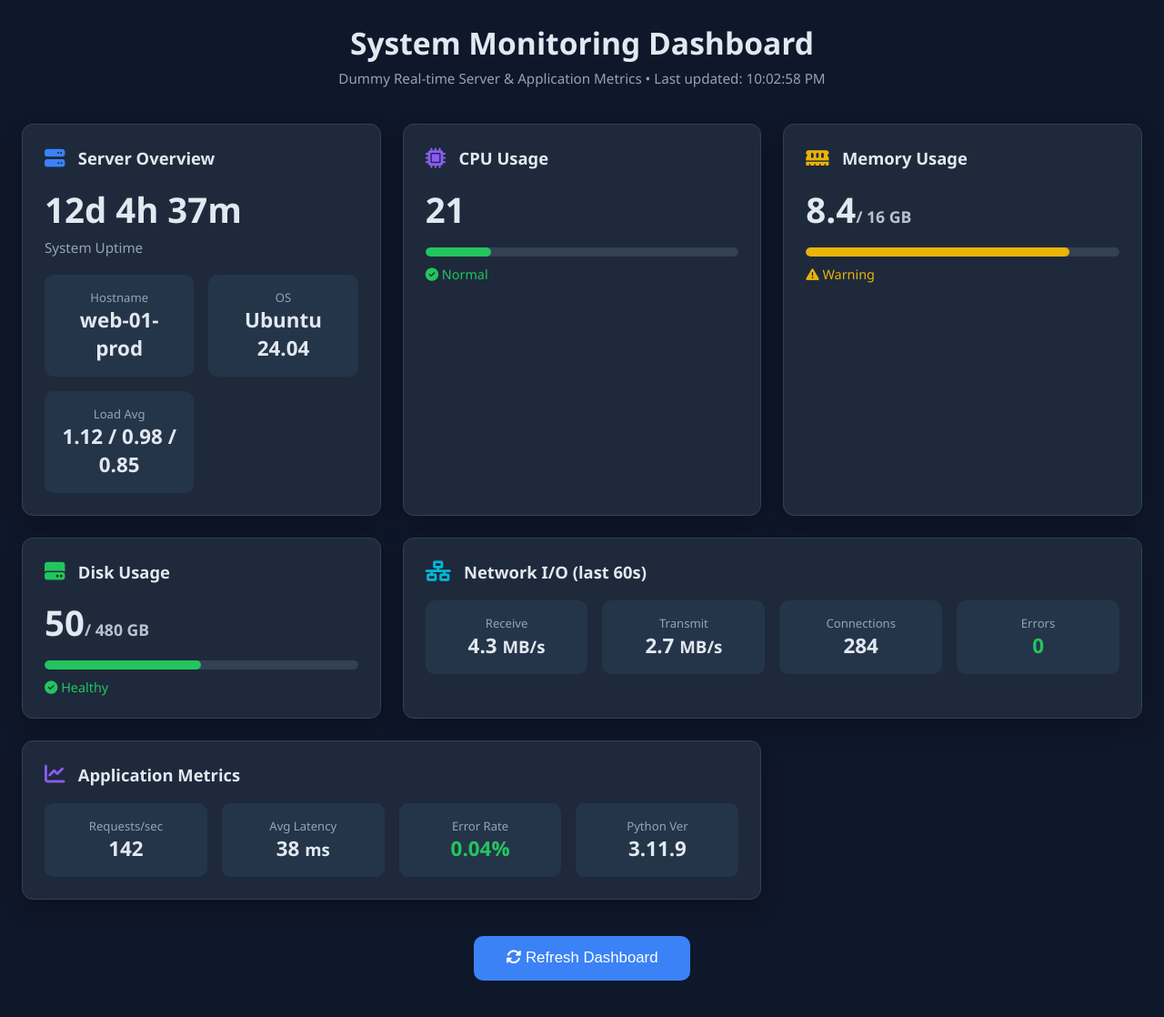
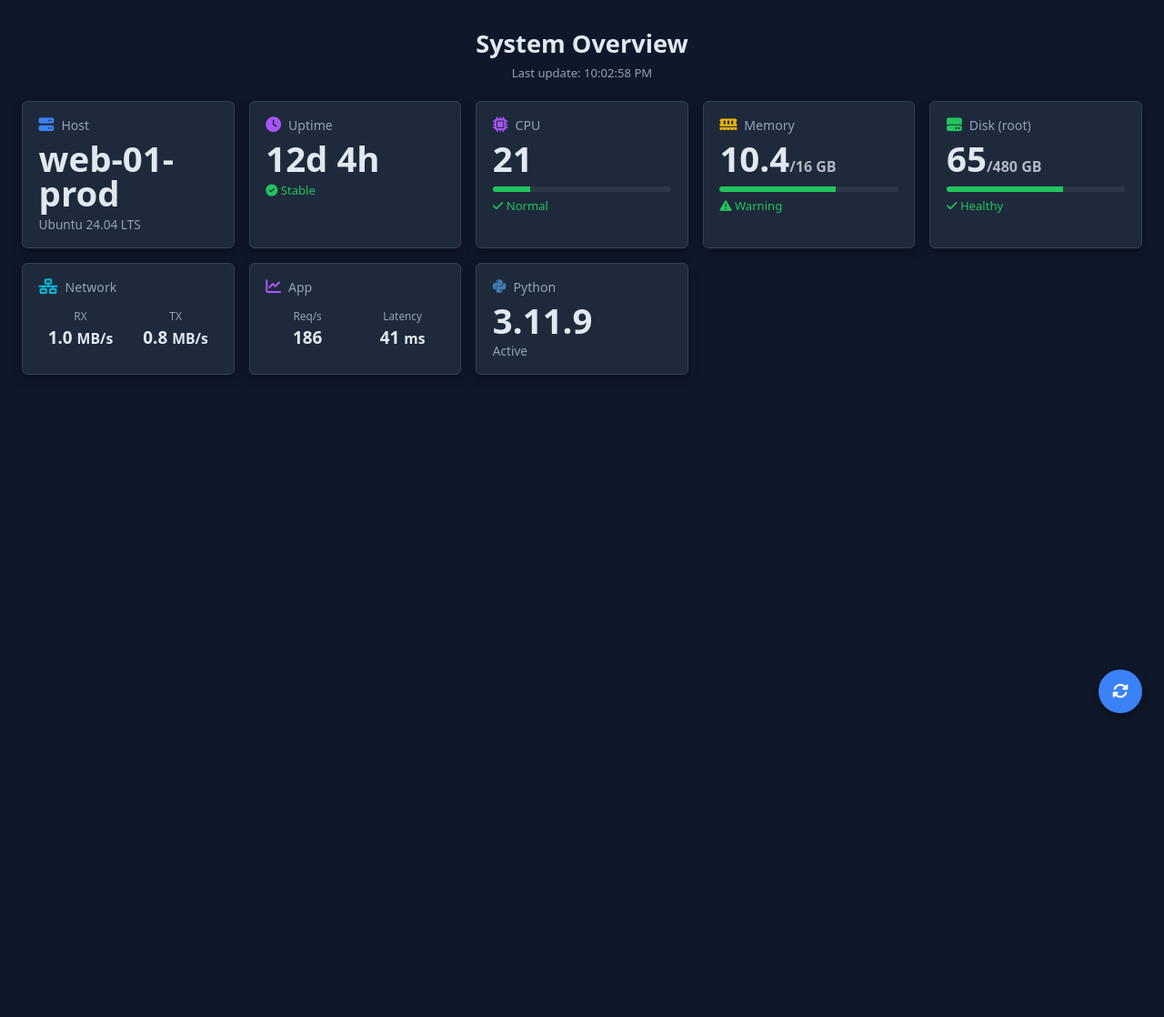
Before and after one commit to WaikarAkshay/flask-python-DevSecOps, a Flask app: page / in a window 1280 px wide. Shown: the whole page at 91% size. After the commit the page ends 784 px from the top, so only its background shows below. Run offline with Flask 3, Linux system fonts and the light colour scheme.

Commit message:
Monitoring Dash board

```diff
--- a/templates/index.html
+++ b/templates/index.html
@@ -3,336 +3,291 @@
 <head>
   <meta charset="UTF-8" />
   <meta name="viewport" content="width=device-width, initial-scale=1.0"/>
-  <title>System Monitoring Dashboard • Dummy</title>
+  <title>Monitoring Overview </title>
   <link rel="stylesheet" href="https://cdnjs.cloudflare.com/ajax/libs/font-awesome/6.5.0/css/all.min.css"/>
   <style>
     :root {
       --bg: #0f172a;
-      --card: #1e293b;
+      --panel: #1e293b;
+      --border: #334155;
       --text: #e2e8f0;
       --text-dim: #94a3b8;
       --green: #22c55e;
       --yellow: #eab308;
       --red: #ef4444;
       --blue: #3b82f6;
-      --purple: #8b5cf6;
+      --purple: #a855f7;
     }
 
     * { margin:0; padding:0; box-sizing:border-box; }
     body {
-      font-family: 'Segoe UI', system-ui, sans-serif;
+      font-family: system-ui, -apple-system, sans-serif;
       background: var(--bg);
       color: var(--text);
       min-height: 100vh;
-      padding: 1.5rem;
+      padding: 1rem 1.5rem;
+      overflow: hidden;
     }
 
     .header {
       text-align: center;
-      margin-bottom: 2.5rem;
+      margin: 0.8rem 0 1.4rem;
     }
 
     .header h1 {
-      font-size: 2.1rem;
+      font-size: 1.7rem;
       font-weight: 600;
-      margin-bottom: 0.4rem;
+      margin-bottom: 0.3rem;
     }
 
-    .header p {
+    .header .update {
+      font-size: 0.82rem;
       color: var(--text-dim);
-      font-size: 0.95rem;
     }
 
     .grid {
       display: grid;
-      grid-template-columns: repeat(auto-fit, minmax(320px, 1fr));
-      gap: 1.5rem;
-      max-width: 1400px;
+      grid-template-columns: repeat(auto-fit, minmax(220px, 1fr));
+      gap: 1rem;
+      max-width: 1800px;
       margin: 0 auto;
     }
 
-    .card {
-      background: var(--card);
-      border-radius: 12px;
-      padding: 1.5rem;
-      box-shadow: 0 10px 25px rgba(0,0,0,0.25);
-      border: 1px solid #334155;
-      transition: transform 0.15s ease, box-shadow 0.15s ease;
+    .panel {
+      background: var(--panel);
+      border: 1px solid var(--border);
+      border-radius: 6px;
+      padding: 1rem 1.1rem;
+      box-shadow: 0 4px 12px rgba(0,0,0,0.28);
+      transition: all 0.13s ease;
     }
 
-    .card:hover {
-      transform: translateY(-4px);
-      box-shadow: 0 15px 35px rgba(0,0,0,0.35);
+    .panel:hover {
+      box-shadow: 0 6px 18px rgba(0,0,0,0.38);
+      transform: translateY(-1px);
     }
 
-    .card-header {
+    .panel-title {
+      font-size: 0.88rem;
+      color: var(--text-dim);
+      margin-bottom: 0.5rem;
       display: flex;
       align-items: center;
-      gap: 0.9rem;
-      margin-bottom: 1.1rem;
+      gap: 0.5rem;
     }
 
-    .card-header i {
-      font-size: 1.4rem;
+    .panel-title i { font-size: 1.05rem; }
+
+    .big-value {
+      font-size: 2.4rem;
+      font-weight: 700;
+      line-height: 1;
+      margin: 0.3rem 0;
     }
 
-    .card-title {
-      font-size: 1.15rem;
-      font-weight: 600;
-    }
-
-    .metric {
-      font-size: 2.4rem;
-      font-weight: 700;
-      margin: 0.4rem 0;
-    }
-
-    .unit { font-size: 1.1rem; opacity: 0.8; }
-
-    .progress-container {
-      height: 10px;
-      background: #334155;
-      border-radius: 999px;
-      margin: 1rem 0 0.6rem;
-      overflow: hidden;
-    }
-
-    .progress-bar {
-      height: 100%;
-      border-radius: 999px;
-      transition: width 0.6s ease;
-    }
+    .unit { font-size: 1rem; opacity: 0.75; }
 
     .status {
-      font-size: 0.9rem;
+      font-size: 0.82rem;
       font-weight: 500;
-      margin-top: 0.6rem;
+      margin-top: 0.4rem;
     }
 
     .good  { color: var(--green); }
     .warn  { color: var(--yellow); }
     .alert { color: var(--red); }
 
-    .grid-2 { grid-column: span 2; }
-
-    .small-metrics {
-      display: grid;
-      grid-template-columns: repeat(auto-fit, minmax(140px, 1fr));
-      gap: 1rem;
-      margin-top: 1.2rem;
+    .progress {
+      height: 6px;
+      background: #2d3748;
+      border-radius: 3px;
+      margin: 0.7rem 0 0.3rem;
+      overflow: hidden;
     }
 
-    .mini-card {
-      background: #253549;
-      padding: 1rem;
-      border-radius: 10px;
+    .progress-fill {
+      height: 100%;
+      transition: width 0.5s ease;
+    }
+
+    .mini-grid {
+      display: grid;
+      grid-template-columns: 1fr 1fr;
+      gap: 0.8rem;
+      margin-top: 0.9rem;
+    }
+
+    .mini-item {
       text-align: center;
     }
 
-    .mini-label { font-size: 0.82rem; color: var(--text-dim); }
-    .mini-value { font-size: 1.4rem; font-weight: 700; }
+    .mini-label {
+      font-size: 0.74rem;
+      color: var(--text-dim);
+      margin-bottom: 0.2rem;
+    }
 
-    .refresh-btn {
-      display: block;
-      margin: 2.5rem auto 1rem;
-      padding: 0.9rem 2.2rem;
+    .mini-value {
+      font-size: 1.18rem;
+      font-weight: 600;
+    }
+
+    .refresh {
+      position: fixed;
+      bottom: 1rem;
+      right: 1.5rem;
       background: var(--blue);
       color: white;
       border: none;
-      border-radius: 10px;
-      font-size: 1.05rem;
+      border-radius: 50%;
+      width: 48px;
+      height: 48px;
+      font-size: 1.1rem;
       cursor: pointer;
+      box-shadow: 0 4px 12px rgba(0,0,0,0.4);
       transition: all 0.2s;
     }
 
-    .refresh-btn:hover {
+    .refresh:hover {
       background: #2563eb;
-      transform: translateY(-1px);
+      transform: scale(1.08);
     }
 
-    @media (max-width: 900px) {
-      .grid-2 { grid-column: span 1; }
+    @media (max-width: 1100px) {
+      .grid { grid-template-columns: repeat(auto-fit, minmax(190px, 1fr)); }
+      .big-value { font-size: 2.1rem; }
+    }
+
+    @media (max-height: 720px) {
+      body { padding: 0.6rem 1rem; font-size: 0.95rem; }
+      .header { margin: 0.5rem 0 0.8rem; }
+      .panel { padding: 0.9rem; }
     }
   </style>
 </head>
 <body>
 
 <div class="header">
-  <h1>System Monitoring Dashboard</h1>
-  <p>Dummy Real-time Server & Application Metrics • Last updated: <span id="last-update">just now</span></p>
+  <h1>System Overview</h1>
+  <div class="update">Last update: <span id="last-update">just now</span></div>
 </div>
 
 <div class="grid">
 
-  <!-- Overview Cards -->
-  <div class="card">
-    <div class="card-header">
-      <i class="fas fa-server" style="color:var(--blue)"></i>
-      <div class="card-title">Server Overview</div>
-    </div>
-    <div class="metric" id="uptime">12d 4h 37m</div>
-    <div style="font-size:0.95rem; color:var(--text-dim);">System Uptime</div>
+  <div class="panel">
+    <div class="panel-title"><i class="fas fa-server" style="color:var(--blue)"></i> Host</div>
+    <div class="big-value" id="hostname">web-01-prod</div>
+    <div style="font-size:0.85rem; color:var(--text-dim);">Ubuntu 24.04 LTS</div>
+  </div>
 
-    <div class="small-metrics">
-      <div class="mini-card">
-        <div class="mini-label">Hostname</div>
-        <div class="mini-value" id="hostname">web-01-prod</div>
+  <div class="panel">
+    <div class="panel-title"><i class="fas fa-clock" style="color:var(--purple)"></i> Uptime</div>
+    <div class="big-value" id="uptime">12d 4h</div>
+    <div class="status good"><i class="fas fa-check-circle"></i> Stable</div>
+  </div>
+
+  <div class="panel">
+    <div class="panel-title"><i class="fas fa-microchip" style="color:var(--purple)"></i> CPU</div>
+    <div class="big-value" id="cpu">38<span class="unit">%</span></div>
+    <div class="progress"><div class="progress-fill" id="cpu-fill" style="width:38%;background:var(--green)"></div></div>
+    <div class="status good"><i class="fas fa-check"></i> Normal</div>
+  </div>
+
+  <div class="panel">
+    <div class="panel-title"><i class="fas fa-memory" style="color:var(--yellow)"></i> Memory</div>
+    <div class="big-value" id="memory">9.2<span class="unit">/16 GB</span></div>
+    <div class="progress"><div class="progress-fill" id="mem-fill" style="width:57%;background:var(--yellow)"></div></div>
+    <div class="status warn"><i class="fas fa-exclamation-triangle"></i> Warning</div>
+  </div>
+
+  <div class="panel">
+    <div class="panel-title"><i class="fas fa-hard-drive" style="color:var(--green)"></i> Disk (root)</div>
+    <div class="big-value" id="disk">214<span class="unit">/480 GB</span></div>
+    <div class="progress"><div class="progress-fill" id="disk-fill" style="width:45%;background:var(--green)"></div></div>
+    <div class="status good"><i class="fas fa-check"></i> Healthy</div>
+  </div>
+
+  <div class="panel">
+    <div class="panel-title"><i class="fas fa-network-wired" style="color:#06b6d4"></i> Network</div>
+    <div class="mini-grid">
+      <div class="mini-item">
+        <div class="mini-label">RX</div>
+        <div class="mini-value" id="net-rx">1.9 <small>MB/s</small></div>
       </div>
-      <div class="mini-card">
-        <div class="mini-label">OS</div>
-        <div class="mini-value">Ubuntu 24.04</div>
-      </div>
-      <div class="mini-card">
-        <div class="mini-label">Load Avg</div>
-        <div class="mini-value" id="load">1.12 / 0.98 / 0.85</div>
+      <div class="mini-item">
+        <div class="mini-label">TX</div>
+        <div class="mini-value" id="net-tx">0.8 <small>MB/s</small></div>
       </div>
     </div>
   </div>
 
-  <div class="card">
-    <div class="card-header">
-      <i class="fas fa-microchip" style="color:var(--purple)"></i>
-      <div class="card-title">CPU Usage</div>
-    </div>
-    <div class="metric" id="cpu">42<span class="unit">%</span></div>
-    <div class="progress-container">
-      <div class="progress-bar" id="cpu-bar" style="width:42%; background:var(--green);"></div>
-    </div>
-    <div class="status good"><i class="fas fa-check-circle"></i> Normal</div>
-  </div>
-
-  <div class="card">
-    <div class="card-header">
-      <i class="fas fa-memory" style="color:var(--yellow)"></i>
-      <div class="card-title">Memory Usage</div>
-    </div>
-    <div class="metric" id="memory">11.4<span class="unit">/ 16 GB</span></div>
-    <div class="progress-container">
-      <div class="progress-bar" id="mem-bar" style="width:71%; background:var(--yellow);"></div>
-    </div>
-    <div class="status warn"><i class="fas fa-exclamation-triangle"></i> Warning</div>
-  </div>
-
-  <div class="card">
-    <div class="card-header">
-      <i class="fas fa-hard-drive" style="color:var(--green)"></i>
-      <div class="card-title">Disk Usage</div>
-    </div>
-    <div class="metric" id="disk">218<span class="unit">/ 480 GB</span></div>
-    <div class="progress-container">
-      <div class="progress-bar" id="disk-bar" style="width:45%; background:var(--green);"></div>
-    </div>
-    <div class="status good"><i class="fas fa-check-circle"></i> Healthy</div>
-  </div>
-
-  <!-- Wider cards -->
-  <div class="card grid-2">
-    <div class="card-header">
-      <i class="fas fa-network-wired" style="color:#06b6d4"></i>
-      <div class="card-title">Network I/O (last 60s)</div>
-    </div>
-    <div class="small-metrics">
-      <div class="mini-card">
-        <div class="mini-label">Receive</div>
-        <div class="mini-value" id="net-rx">2.8 <small>MB/s</small></div>
+  <div class="panel">
+    <div class="panel-title"><i class="fas fa-chart-line" style="color:var(--purple)"></i> App</div>
+    <div class="mini-grid">
+      <div class="mini-item">
+        <div class="mini-label">Req/s</div>
+        <div class="mini-value" id="reqs">128</div>
       </div>
-      <div class="mini-card">
-        <div class="mini-label">Transmit</div>
-        <div class="mini-value" id="net-tx">1.4 <small>MB/s</small></div>
-      </div>
-      <div class="mini-card">
-        <div class="mini-label">Connections</div>
-        <div class="mini-value" id="connections">284</div>
-      </div>
-      <div class="mini-card">
-        <div class="mini-label">Errors</div>
-        <div class="mini-value" style="color:var(--green);">0</div>
+      <div class="mini-item">
+        <div class="mini-label">Latency</div>
+        <div class="mini-value">41 <small>ms</small></div>
       </div>
     </div>
   </div>
 
-  <div class="card grid-2">
-    <div class="card-header">
-      <i class="fas fa-chart-line" style="color:var(--purple)"></i>
-      <div class="card-title">Application Metrics</div>
-    </div>
-    <div class="small-metrics">
-      <div class="mini-card">
-        <div class="mini-label">Requests/sec</div>
-        <div class="mini-value" id="req-sec">142</div>
-      </div>
-      <div class="mini-card">
-        <div class="mini-label">Avg Latency</div>
-        <div class="mini-value">38 <small>ms</small></div>
-      </div>
-      <div class="mini-card">
-        <div class="mini-label">Error Rate</div>
-        <div class="mini-value" style="color:var(--green);">0.04%</div>
-      </div>
-      <div class="mini-card">
-        <div class="mini-label">Python Ver</div>
-        <div class="mini-value" id="python">3.11.9</div>
-      </div>
-    </div>
+  <div class="panel">
+    <div class="panel-title"><i class="fab fa-python" style="color:#3f7caf"></i> Python</div>
+    <div class="big-value" id="python">3.11.9</div>
+    <div style="font-size:0.85rem; color:var(--text-dim);">Active</div>
   </div>
 
 </div>
 
-<button class="refresh-btn" onclick="refreshDashboard()">
-  <i class="fas fa-sync-alt"></i> Refresh Dashboard
-</button>
+<button class="refresh" onclick="refresh()" title="Refresh now"><i class="fas fa-sync-alt"></i></button>
 
 <script>
-  const tips = [
-    "Automate everything you can automate.",
-    "Monitor before you scale.",
-    "Treat infrastructure as code — always.",
-    "Small, frequent deployments reduce risk.",
-    "Observability > logging.",
-    "Use golden signals: latency, traffic, errors, saturation."
-  ];
+  const statuses = { good: 'var(--green)', warn: 'var(--yellow)', alert: 'var(--red)' };
 
-  function getRandomStatusClass(value, warn=70, danger=90) {
-    if (value >= danger) return "alert";
-    if (value >= warn) return "warn";
-    return "good";
+  function randomBetween(min, max) { return Math.floor(Math.random() * (max - min + 1)) + min; }
+
+  function updateStatus(el, value, warn=70, crit=90) {
+    let cls = value >= crit ? 'alert' : value >= warn ? 'warn' : 'good';
+    let color = value >= crit ? statuses.alert : value >= warn ? statuses.warn : statuses.good;
+    el.className = 'status ' + cls;
+    return color;
   }
 
-  function refreshDashboard(simulate = true) {
-    // In real app you would fetch('/api/metrics')
-    // Here we simulate realistic changes
+  function refresh() {
+    const cpu = randomBetween(15, 88);
+    const memPct = randomBetween(45, 92);
+    const memGb = (memPct / 100 * 16).toFixed(1);
+    const disk = randomBetween(30, 68);
+    const rx = (Math.random() * 4 + 0.3).toFixed(1);
+    const tx = (Math.random() * 2 + 0.2).toFixed(1);
+    const reqs = randomBetween(80, 220);
 
-    const cpu = Math.floor(Math.random() * 100);
-    const mem = Math.floor(50 + Math.random() * 45);
-    const disk = Math.floor(20 + Math.random() * 70);
-    const rx = (Math.random() * 5).toFixed(1);
-    const tx = (Math.random() * 3).toFixed(1);
+    document.getElementById('cpu').textContent = cpu;
+    document.getElementById('cpu-fill').style.width = cpu + '%';
+    document.getElementById('cpu-fill').style.background = updateStatus(document.getElementById('cpu').parentElement.querySelector('.status'), cpu);
 
-    document.getElementById("cpu").textContent = cpu;
-    document.getElementById("cpu-bar").style.width = cpu + "%";
-    document.getElementById("cpu-bar").style.background =
-      cpu >= 90 ? "var(--red)" : cpu >= 70 ? "var(--yellow)" : "var(--green)";
+    document.getElementById('memory').innerHTML = memGb + '<span class="unit">/16 GB</span>';
+    document.getElementById('mem-fill').style.width = memPct + '%';
+    document.getElementById('mem-fill').style.background = updateStatus(document.getElementById('memory').parentElement.querySelector('.status'), memPct);
 
-    document.getElementById("memory").innerHTML = (mem/10).toFixed(1) + "<span class='unit'>/ 16 GB</span>";
-    document.getElementById("mem-bar").style.width = mem + "%";
-    document.getElementById("mem-bar").style.background =
-      mem >= 90 ? "var(--red)" : mem >= 70 ? "var(--yellow)" : "var(--green)";
+    document.getElementById('disk').innerHTML = disk + '<span class="unit">/480 GB</span>';
+    document.getElementById('disk-fill').style.width = disk + '%';
 
-    document.getElementById("disk").innerHTML = disk + "<span class='unit'>/ 480 GB</span>";
-    document.getElementById("disk-bar").style.width = Math.min(disk,100) + "%";
+    document.getElementById('net-rx').innerHTML = rx + ' <small>MB/s</small>';
+    document.getElementById('net-tx').innerHTML = tx + ' <small>MB/s</small>';
 
-    document.getElementById("net-rx").innerHTML = rx + " <small>MB/s</small>";
-    document.getElementById("net-tx").innerHTML = tx + " <small>MB/s</small>";
+    document.getElementById('reqs').textContent = reqs;
 
-    document.getElementById("last-update").textContent = new Date().toLocaleTimeString();
-
-    // Just for fun — random tip in console
-    console.log("%cDevOps Tip: " + tips[Math.floor(Math.random()*tips.length)], "color:#8b5cf6; font-weight:bold;");
+    document.getElementById('last-update').textContent = new Date().toLocaleTimeString([], {hour:'2-digit', minute:'2-digit', second:'2-digit'});
   }
 
-  // Initial load + auto-refresh simulation
-  refreshDashboard();
-  setInterval(() => refreshDashboard(), 8000);
+  // Initial + periodic refresh
+  refresh();
+  setInterval(refresh, 7000);
 </script>
 
 </body>
```
